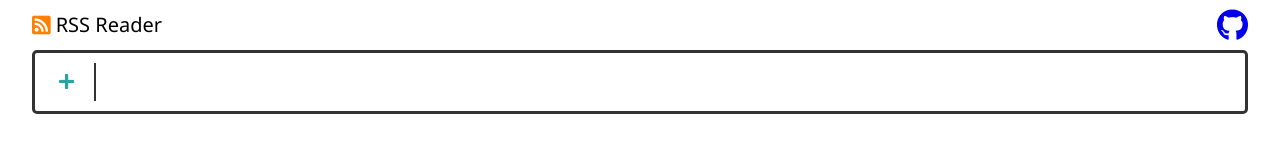
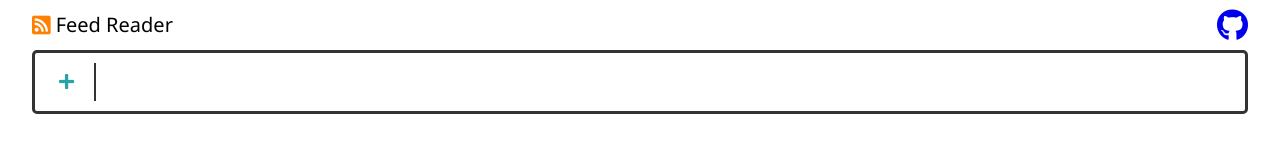
Before and after one commit to m1k3f/RssMedia, a React (Create React App) app in the folder ClientApp/: page / in a window 1280 px wide. Shown: the top 160 px of the page. Built offline with nearby package versions, Linux system fonts and the light colour scheme.

Commit message:
update to app title

```diff
--- a/ClientApp/src/components/NavMenu.js
+++ b/ClientApp/src/components/NavMenu.js
@@ -8,7 +8,7 @@ export class NavMenu extends Component {
       <header>
         <div>
           <i className="fas fa-rss-square fa-lg"></i>
-          <p>RSS Reader</p>
+          <p>Feed Reader</p>
         </div>
         <div>
           <a href="https://github.com/m1k3f/RssMedia" target="_blank" rel="noopener noreferrer">
```
